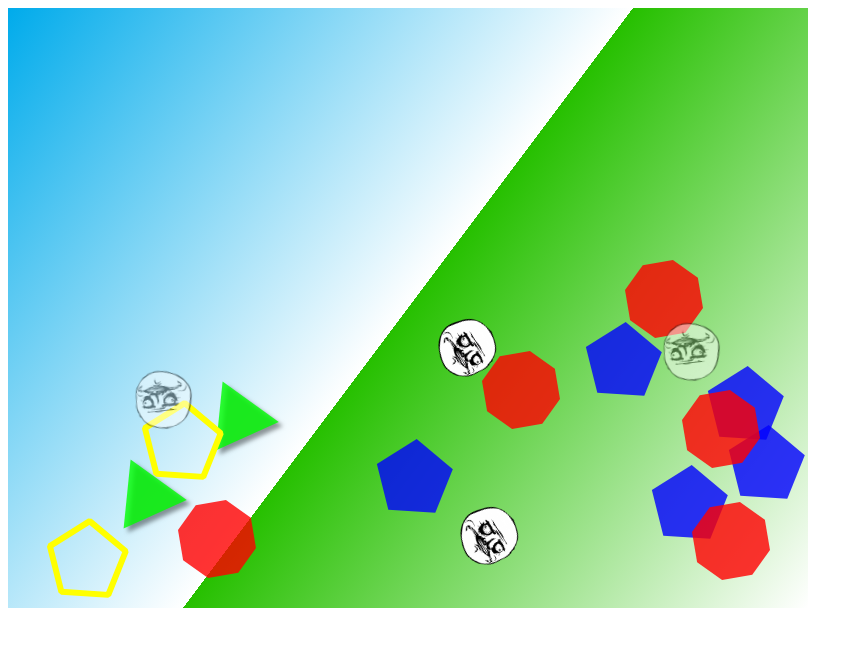
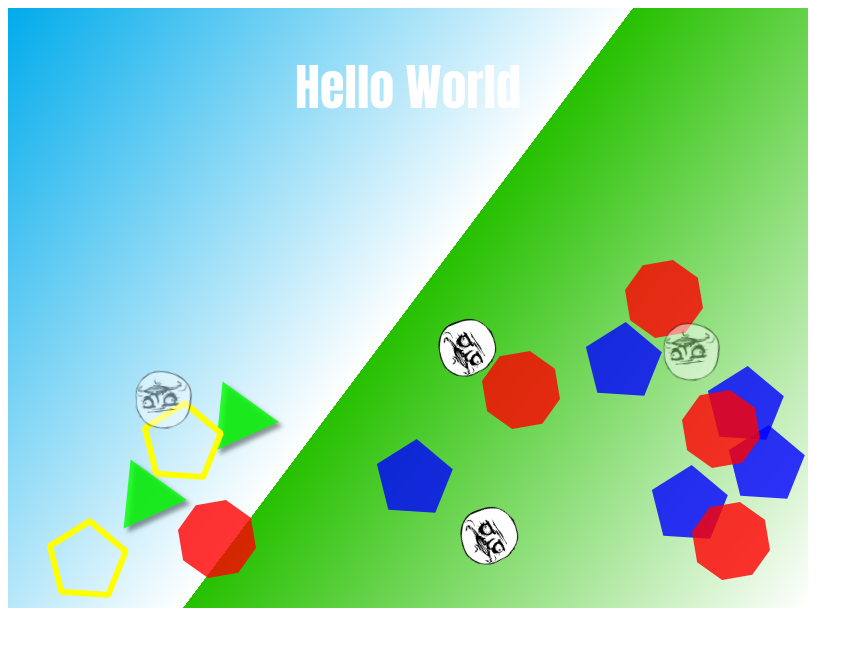
Before and after one commit to apragacz/public-presentations, a plain HTML site: page html5-canvas-webgl/demos/canvas-animation.html in a window 1280 px wide. Shown: the whole page, without its empty margins (0-863 px from the left). Drawn offline with Linux system fonts and the light colour scheme.

Commit message:
added hello world to canvas demo

```diff
--- a/html5-canvas-webgl/demos/js/canvas/engine.js
+++ b/html5-canvas-webgl/demos/js/canvas/engine.js
@@ -63,6 +63,11 @@
             lingrad.addColorStop(1, '#fff');
             this.ctx.fillStyle = lingrad;
             this.ctx.fillRect(0, 0, this.canvas.width, this.canvas.height);
+            this.ctx.font = "50px impact";
+            this.ctx.fillStyle = '#FFFFFF';
+            this.ctx.textAlign = 'center';
+            this.ctx.fillText('Hello World', this.canvas.width/2, 100);
+
         },
 
         drawCallback: function () {
```
Also changed, not shown: html5-canvas-webgl/demos/webgl-triangle.html (+1 -1 lines).
